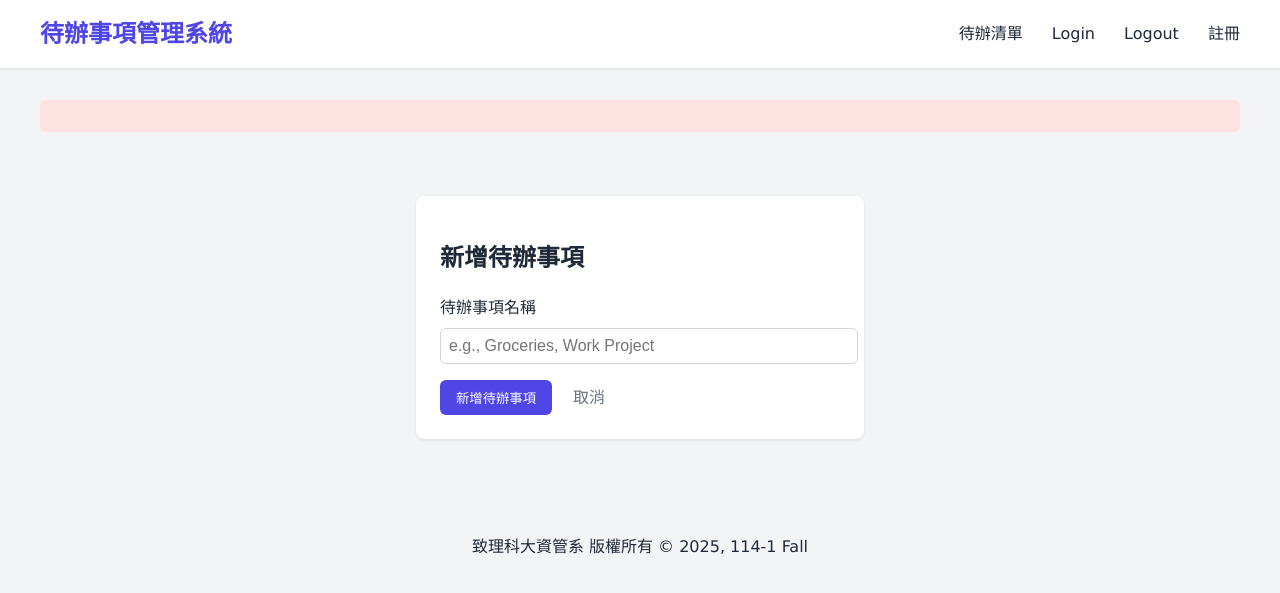
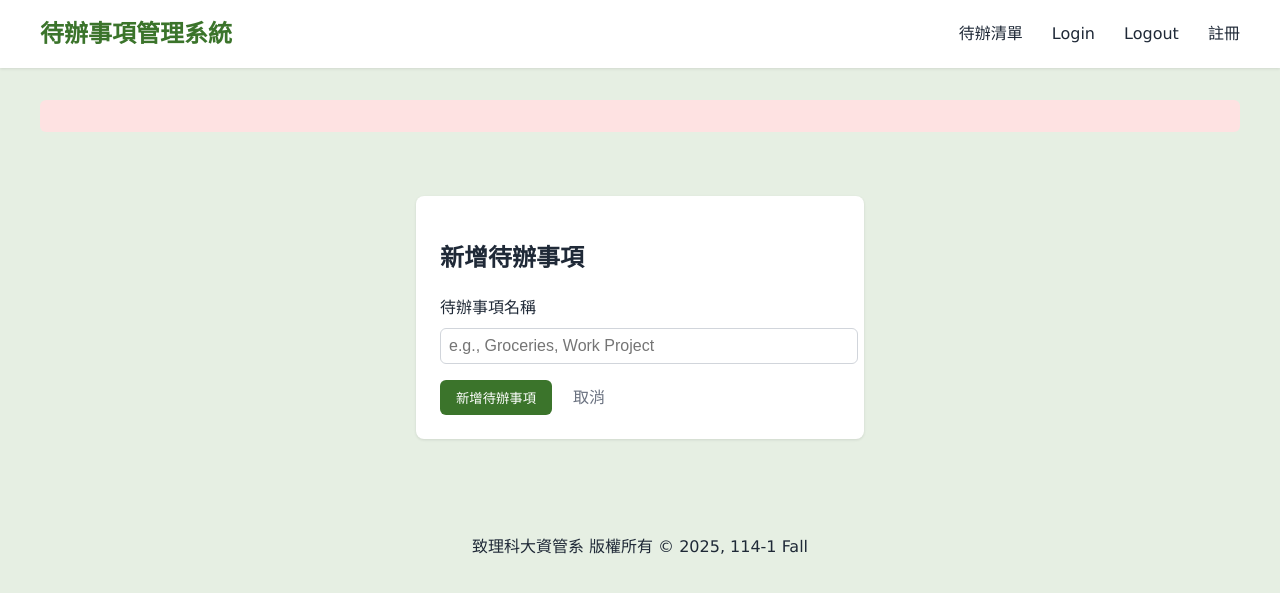
Before and after one commit to hsuancheyang/114-1FlaskFinal, a Flask app: page /create_list in a window 1280 px wide. Shown: the top 593 px of the page. Run offline with Flask 3, Linux system fonts and the light colour scheme; the visitor is signed in with stand-in values (Sample User, id 1); data that the repository does not hold is empty.

Commit message:
feat: Localize user feedback messages, refine list deletion logic and routing, and update UI color scheme.

```diff
--- a/main.py
+++ b/main.py
@@ -67,9 +67,6 @@ def index():
 
     my_lists = []
     for list_row in list_rows:
-        # Create TodoList object
-        # fix: handle created_at if it exists in row, else None
-        # Assuming DB schema matches SQL file which has created_at
         current_list = TodoList(
             list_row["id"],
             list_row["title"],
@@ -126,7 +123,7 @@ def login():
                 mode="login",
                 message="帳號或密碼錯誤。"
             )
-    else: # GET, POST以外的其他方法
+    else: # POST以外的其他方法（GET）
         return render_template("auth.html", mode="login", message="請輸入帳號和密碼。")
 
 
@@ -144,7 +141,7 @@ def register():
         if existing:
             cur.close()
             flash("帳號已存在")
-            return redirect(url_for("register"))
+            return redirect(url_for("register"), message="帳號已存在")
 
         password_hash = generate_password_hash(password)
         cur.execute(
@@ -156,7 +153,7 @@ def register():
         cur.close()
 
         flash("註冊成功，請登入")
-        return redirect(url_for("login"))
+        return redirect(url_for("login"), message="註冊成功，請登入")
     else: # GET, POST以外的其他方法
         return render_template(
             "auth.html",
@@ -169,7 +166,7 @@ def register():
 def logout():
     logout_user()  # 清除登入狀態
     flash("已登出")
-    return redirect(url_for("login"))
+    return redirect(url_for("login"), message="已登出")
 
 
 @app.route("/create_list", methods=["GET", "POST"])
@@ -188,7 +185,7 @@ def create_list():
         cur.close()
 
         flash("建立成功")
-        return redirect(url_for("index"))
+        return redirect(url_for("index"), message="建立成功")
 
     return render_template("create_list.html")
 
@@ -196,14 +193,11 @@ def create_list():
 @login_required
 def view_list(list_id):
     cur = conn.cursor(dictionary=True)
-
-    # 1. Fetch List
     cur.execute("SELECT * FROM todo_list WHERE id = %s", (list_id,))
     list_row = cur.fetchone()
-
     if not list_row:
         cur.close()
-        return render_template('err_404.html', message='List not found'), 404
+        return render_template('err_404.html', message='代辦事項不存在'), 404
 
     current_list = TodoList(
         list_row["id"],
@@ -240,21 +234,22 @@ def view_list(list_id):
 
     return render_template('list_detail.html', todo_list=current_list, now=datetime.now(), logs=[])
 
-@app.route('/list/<int:list_id>/delete')
+@app.route('/list/delete/<int:list_id>', methods=['GET'])
 @login_required
 def delete_list(list_id):
     cur = conn.cursor(dictionary=True)
     cur.execute("SELECT * FROM todo_list WHERE id = %s", (list_id,))
     todo_list = cur.fetchone()
-    if todo_list['owner_id'] != current_user.id:
-        flash('Permission denied.')
-        return redirect(url_for('dashboard'))
+    if not todo_list:
+        cur.close()
+        return render_template('err_404.html', message='代辦事項不存在'), 404
 
     cur.execute("DELETE FROM todo_list WHERE id = %s", (list_id,))
     conn.commit()
     cur.close()
-    flash('List deleted.')
-    return redirect(url_for('dashboard'))
+    flash('代辦事項已刪除')
+    print('代辦事項已刪除')
+    return redirect(url_for('index'))
 
 @app.route('/list/<int:list_id>/task/add', methods=['POST'])
 @login_required
--- a/static/style.css
+++ b/static/style.css
@@ -1,7 +1,7 @@
 :root {
-    --primary-color: #4f46e5;
-    --primary-hover: #4338ca;
-    --bg-color: #f3f4f6;
+    --primary-color: #3b742b;
+    --primary-hover: #e66a5c;
+    --bg-color: #e6efe3;
     --card-bg: #ffffff;
     --text-color: #1f2937;
     --text-muted: #6b7280;
```
